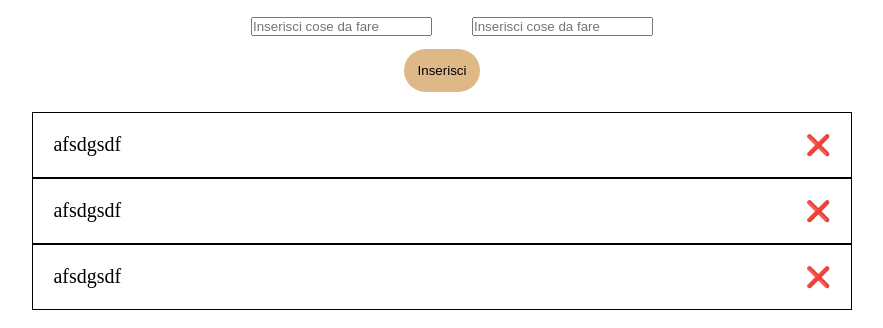
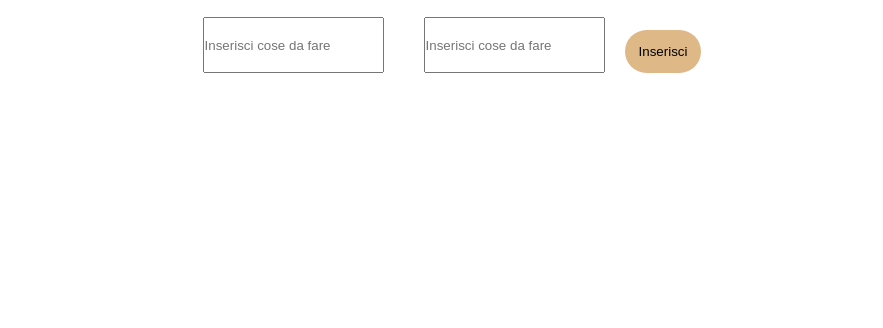
Before and after one commit to Marcosshyguy/vue-todolist, a plain HTML site: page index.html in a window 1280 px wide. Shown: the part 50-378 px from the top of the page, without its empty margins (198-1081 px from the left). Drawn offline with nearby package versions, Linux system fonts and the light colour scheme.

Commit message:
add v-for to the li elemen that multiply when i add  some value inside  to-do input

```diff
--- a/index.html
+++ b/index.html
@@ -12,18 +12,20 @@
     <div id="app">
         <div class="container txt-center">
             <h1 class="txt-center">To Do List</h1>
+            <!-- to do form -->
             <div class="form-container">
                 <label for="to-do"></label>
-                <input type="text" id="to-do" placeholder="Inserisci cose da fare">
+                <input type="text" id="to-do" placeholder="Inserisci cose da fare"
+                v-model="userChoice">
                 <label for="is-do"></label>
                 <input type="text" id="is-do" placeholder="Inserisci cose da fare">
+                <button class="add-btn" @click="pushUserChoice">Inserisci</button>
             </div>
-            <button class="add-btn" @click="">Inserisci</button>
+
+            <!-- todo list -->
             <div class="to-do-container ">
                 <ul>
-                    <li v-for=""><span>afsdgsdf</span><span>&#10060;</span></li>
-                    <li><span >afsdgsdf</span><span>&#10060;</span></li>
-                    <li><span>afsdgsdf</span><span>&#10060;</span></li>
+                    <li v-for="(listItem, listIndex) in toDoList"><span>afsdgsdf</span><span>&#10060;</span></li>
                 </ul>
             </div>
         </div>
--- a/js/script.js
+++ b/js/script.js
@@ -3,7 +3,14 @@ const {createApp} = Vue
 createApp({
     data: function(){
         return {
-
+           toDoList :[],
+           userChoice: ""
+        }
+    },
+    methods :{
+        // push the user choice at the beginning
+        pushUserChoice : function(){
+            this.toDoList.push(this.userChoice);
         }
     }
 }).mount("#app")
```
